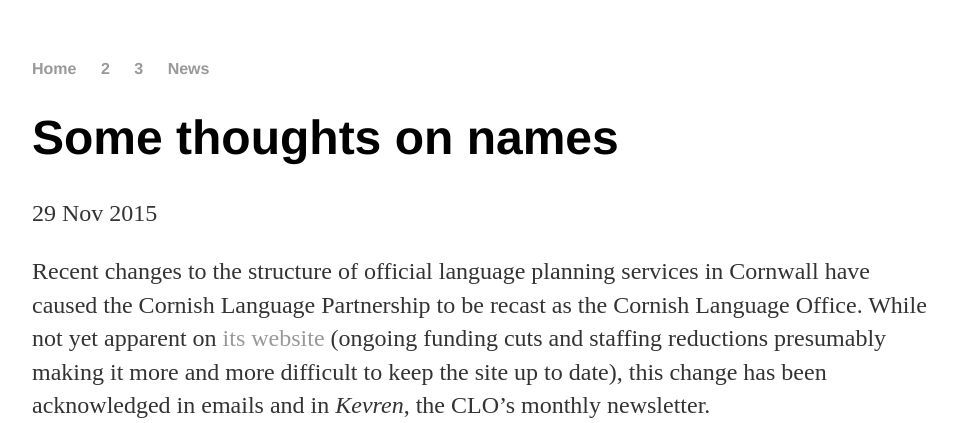
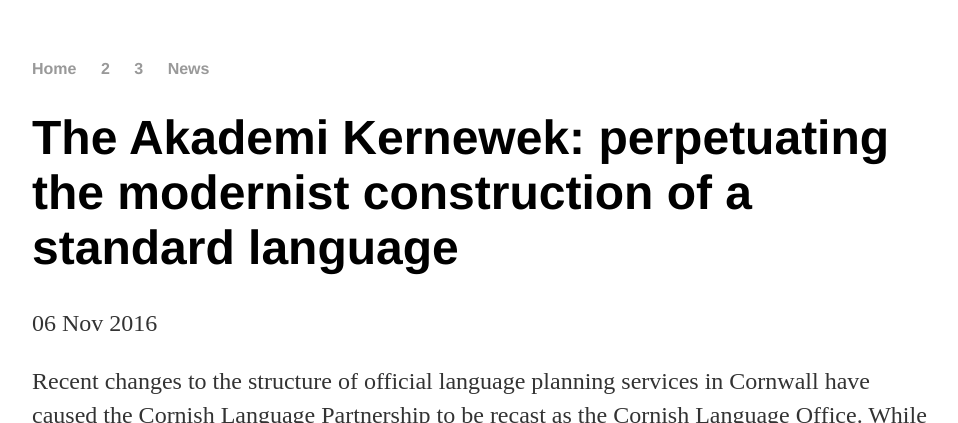
Before and after one commit to merryndd/merryndd.github.io, a Jekyll site: the page built from _posts/2016-11-06-akademi.md, in a window 1280 px wide and 900 px high, cut to the strip 0-423 px from the top of the window. Shown: the whole strip, without its empty margins (160-1118 px from the left). Built offline with Jekyll 4.4.1, drawn with Linux system fonts in a browser that asks for light colours.

Commit message:
Update 2016-11-06-akademi.md

```diff
--- a/_posts/2016-11-06-akademi.md
+++ b/_posts/2016-11-06-akademi.md
@@ -1,7 +1,7 @@
 ---
 layout: post
-title: "Some thoughts on names"
-date: 2015-11-29
+title: "The Akademi Kernewek: perpetuating the modernist construction of a standard language"
+date: 2016-11-06
 ---
 
 Recent changes to the structure of official language planning services in Cornwall have caused the Cornish Language Partnership to be recast as the Cornish Language Office. While not yet apparent on [its website](http://www.magakernow.org.uk/) (ongoing funding cuts and staffing reductions presumably making it more and more difficult to keep the site up to date), this change has been acknowledged in emails and in *Kevren*, the CLO’s monthly newsletter.
```
